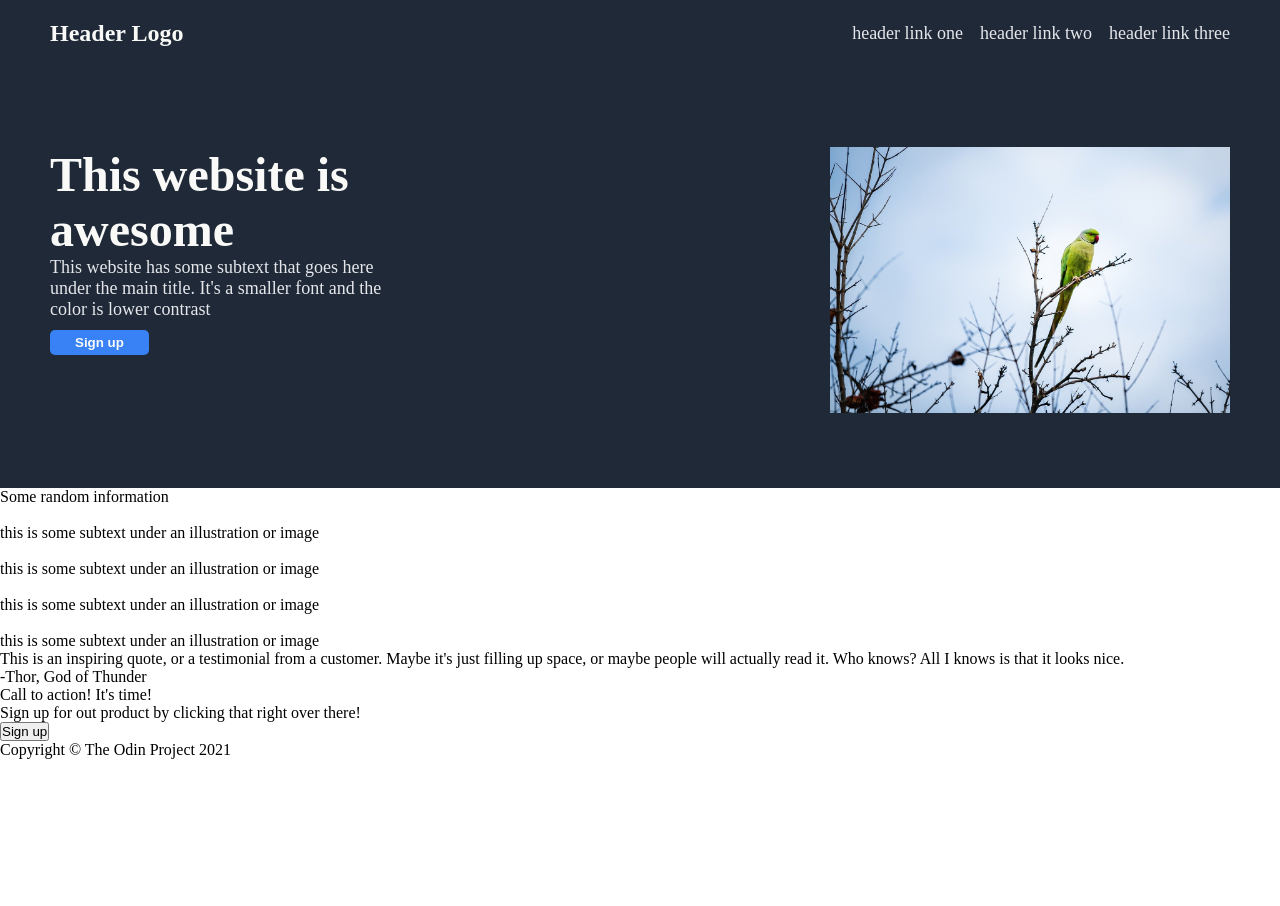
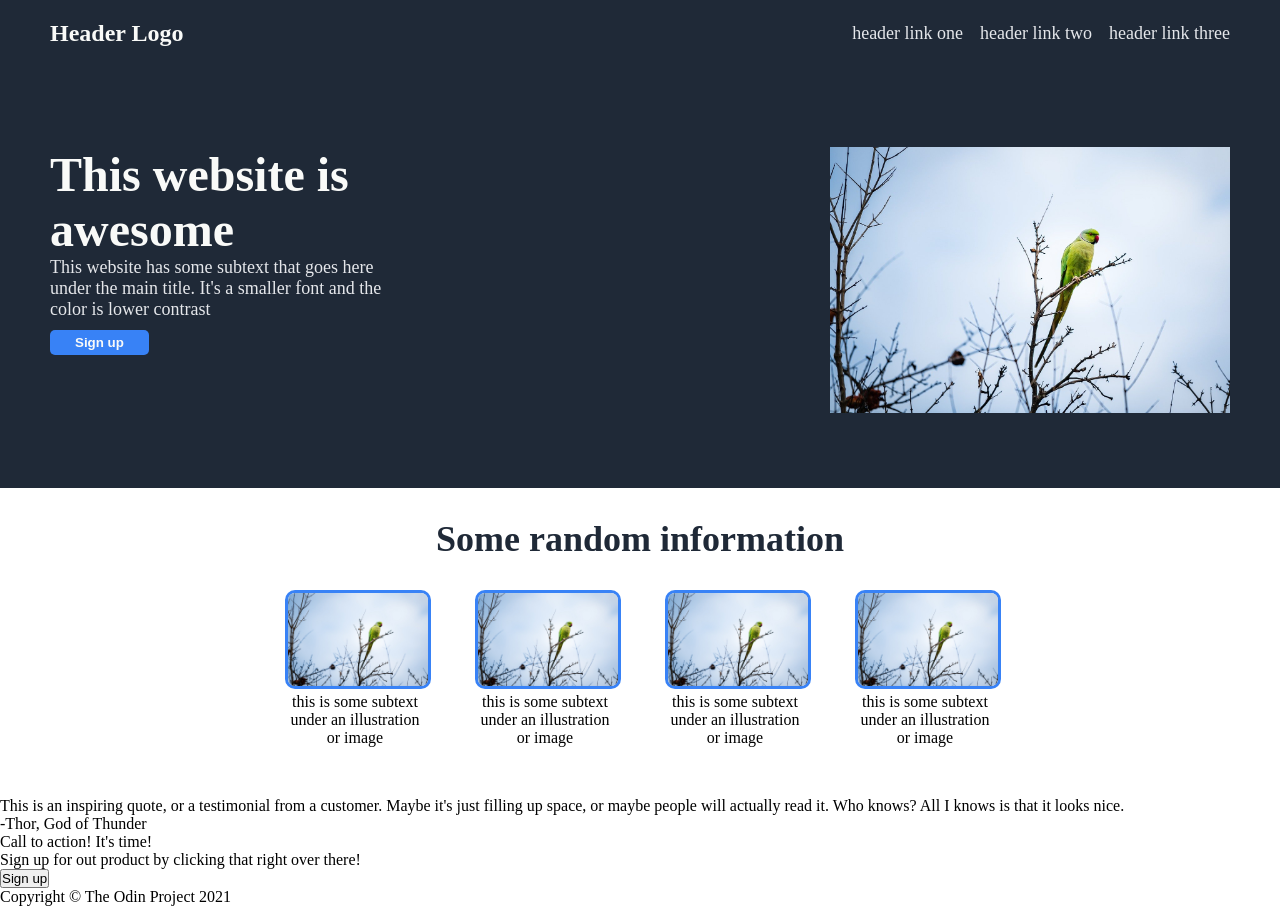
Before and after one commit to NevaGivAP/landing-page-Odin-Project, a plain HTML site: page index.html in a window 1280 px wide. Before the commit the page ends 800 px from the top, so only its background shows below. Drawn offline with Linux system fonts and the light colour scheme.

Commit message:
Style the picture section
save state for the picture section, the picture
section and header here have been styled

```diff
--- a/index.html
+++ b/index.html
@@ -34,27 +34,28 @@
     </header>
 
     <section class="pictures-section">
-        <p>Some random information</p>
-        <figure>
+        <p class="heading">Some random information</p>
+        <div class="picture-boxes">
             <div>
-            <img src="">
+                <img src="pictures/green-parrot-8578207_1280.jpg">
                 <p>this is some subtext under
                 an illustration or image</p>
             </div>
             <div>
-            <img src="">
+                <img src="pictures/green-parrot-8578207_1280.jpg">
                 <p>this is some subtext under
                 an illustration or image</p>
             </div>
             <div>
-            <img src="">
+                <img src="pictures/green-parrot-8578207_1280.jpg">
                 <p>this is some subtext under
                 an illustration or image</p>
             </div>
             <div>
-            <img src="">
+                <img src="pictures/green-parrot-8578207_1280.jpg">
                 <p>this is some subtext under
                 an illustration or image</p>
+            </div>
         </div>
     </section>
 
--- a/style.css
+++ b/style.css
@@ -3,6 +3,7 @@
     margin: 0;
 }
 
+/*header*/
 header{
     background-color: #1F2937;
     color: #E5E7EB;
@@ -54,3 +55,31 @@ header{
     font-weight: bold;
     margin-top: 10px;
 }
+
+/*boxes section*/
+.pictures-section .heading{
+    font-size: 36px;
+    font-weight: bold;
+    color: #1F2937;
+    text-align: center;
+    margin: 30px 0px;
+}
+
+.pictures-section .picture-boxes{
+    display: flex;
+    justify-content: center;
+    text-align: center;
+    gap: 50px;
+    margin-bottom: 50px;
+    flex-wrap: wrap;
+}
+
+.picture-boxes div{
+    width: 140px;
+}
+
+.picture-boxes div img{
+    width: 100%;
+    border: #3882F6 solid;
+    border-radius: 10px;
+}
```
Lines whose indentation alone changed are shown as unchanged.
